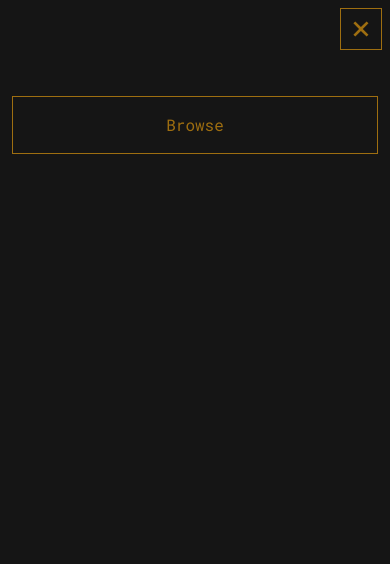
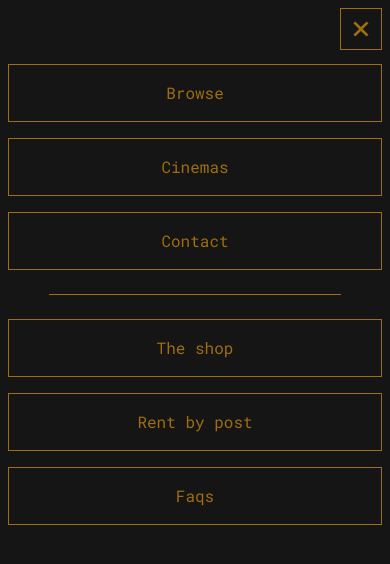
Before and after one commit to alec-hamilton/flicks-frontend, a Next.js app: page /components/Layout/Navbar/DesktopMenu in a window 390 px wide. Both pictures are taken after a click on the button 361 px from the left and 29 px from the top of the page. Shown: the top 564 px of the page. Built offline with nearby package versions, Linux system fonts and the light colour scheme.

Commit message:
feat: mobile links added and responsive

```diff
--- a/pages/components/Layout/Navbar/DesktopMenu.tsx
+++ b/pages/components/Layout/Navbar/DesktopMenu.tsx
@@ -1,58 +1,17 @@
-import { useOnClickOutside } from "@/hooks/useOnClickOutside";
-import Link from "next/link";
-import { useRef, useState } from "react";
-import { BiChevronDown, BiSearch } from "react-icons/bi";
+import NavDropDown from "./components/NavDropdown";
+import NavLink from "./components/NavLink";
+import NavSearchButton from "./components/NavSearchButton";
 
 const DesktopMenu = () => {
-  const [dropdownOpen, setDropdownOpen] = useState(false);
-  const dropdownRef = useRef(null);
-  const buttonRef = useRef(null);
-  useOnClickOutside(dropdownRef, buttonRef, () => setDropdownOpen(false));
-
   return (
     <div className="hidden mdx:flex ml-4 gap-2 justify-between w-full">
       <ul className="flex gap-2">
-        <li className="flex items-center border border-primary px-4">
-          <Link href="/browse">Browse</Link>
-        </li>
-        <li className="flex items-center border border-primary px-4">
-          <Link href="/cinemas">Cinemas</Link>
-        </li>
-        <li className="flex items-center border border-primary px-4">
-          <Link href="/contact">Contact</Link>
-        </li>
-        <li className="flex relative">
-          <button
-            type="button"
-            ref={buttonRef}
-            onClick={() => setDropdownOpen(!dropdownOpen)}
-            className="border border-primary"
-          >
-            <span className="flex items-center h-full">
-              <span className="px-4">About</span>
-              <span className="flex items-center border-l h-full px-1">
-                <BiChevronDown size="1.5rem" />
-              </span>
-            </span>
-          </button>
-          {dropdownOpen && (
-            <div
-              ref={dropdownRef}
-              className="absolute left-0 top-16 border border-primary p-4"
-            >
-              Dropdown content
-            </div>
-          )}
-        </li>
+        <NavLink to="Browse" />
+        <NavLink to="Cinemas" />
+        <NavLink to="Contact" />
+        <NavDropDown />
       </ul>
-      <button type="button" className="border border-primary px-4">
-        <span className="flex gap-4">
-          <span>
-            <BiSearch size="1.5rem" />
-          </span>
-          <span>Search</span>
-        </span>
-      </button>
+      <NavSearchButton />
     </div>
   );
 };
--- a/pages/components/Layout/Navbar/MobileMenu.tsx
+++ b/pages/components/Layout/Navbar/MobileMenu.tsx
@@ -1,13 +1,50 @@
+import MobileMenuLink from "./components/MobileMenuLink";
+
 type MobileMenuProps = {
   open: boolean;
+  setOpen: (open: boolean) => void;
 };
 
-const MobileMenu = ({ open }: MobileMenuProps) => {
+const MobileMenu = ({ open, setOpen }: MobileMenuProps) => {
+  const regularLinks = [
+    { title: "Browse", url: "/browse" },
+    { title: "Cinemas", url: "/cinemas" },
+    { title: "Contact", url: "/contact" },
+  ];
+
+  const aboutLinks = [
+    { title: "The shop", url: "/about/the-shop" },
+    { title: "Rent by post", url: "/about/rent-by-post" },
+    { title: "Faqs", url: "/about/faqs" },
+  ];
+
   return open ? (
-    <div className="flex flex-col fixed inset-0 bg-black">
-      <button className="flex border border-primary items-center justify-center mx-3 mt-24 p-4">
-        Browse
-      </button>
+    <div className="flex flex-col fixed inset-0 sm:left-2/4 xs:border-l xs:border-primary bg-black gap-4 mdx:hidden">
+      <ul className="mt-16 xs:mt-20 m-2 xs:m-3 flex flex-col gap-4">
+        {regularLinks.map(({ title, url }, index) => {
+          return (
+            <MobileMenuLink
+              title={title}
+              url={url}
+              setOpen={setOpen}
+              key={index}
+            />
+          );
+        })}
+      </ul>
+      <hr className="bt border-primary w-9/12 mx-auto" />
+      <ul className="flex m-2 xs:m-3 flex-col gap-4">
+        {aboutLinks.map(({ title, url }, index) => {
+          return (
+            <MobileMenuLink
+              title={title}
+              url={url}
+              setOpen={setOpen}
+              key={index}
+            />
+          );
+        })}
+      </ul>
     </div>
   ) : (
     <></>
--- a/pages/components/Layout/Navbar/MobileNav.tsx
+++ b/pages/components/Layout/Navbar/MobileNav.tsx
@@ -34,7 +34,7 @@ const MobileNav = () => {
           </span>
         </button>
       </div>
-      <MobileMenu open={open} />
+      <MobileMenu open={open} setOpen={setOpen} />
     </>
   );
 };
--- a/pages/components/Layout/Navbar/Navbar.tsx
+++ b/pages/components/Layout/Navbar/Navbar.tsx
@@ -4,7 +4,7 @@ import DesktopMenu from "./DesktopMenu";
 
 const Navbar = () => {
   return (
-    <nav className="flex justify-between m-2 md:m-3 mdx:justify-start">
+    <nav className="flex justify-between m-2 xs:m-3 mdx:justify-start">
       <NavLogo />
       <DesktopMenu />
       <MobileNav />
--- /dev/null
+++ b/pages/components/Layout/Navbar/components/MobileMenuLink.tsx
@@ -0,0 +1,23 @@
+import Link from "next/link";
+
+type MobileMenuLinkProps = {
+  title: string;
+  url: string;
+  setOpen: (open: boolean) => void;
+};
+
+const MobileMenuLink = ({ title, url, setOpen }: MobileMenuLinkProps) => {
+  return (
+    <li className="flex border border-primary items-center justify-center">
+      <Link
+        href={url}
+        onClick={() => setOpen(false)}
+        className="flex p-4 w-full items-center justify-center"
+      >
+        {title}
+      </Link>
+    </li>
+  );
+};
+
+export default MobileMenuLink;
--- /dev/null
+++ b/pages/components/Layout/Navbar/components/NavDropdown.tsx
@@ -0,0 +1,38 @@
+import { useRef, useState } from "react";
+import { BiChevronDown } from "react-icons/bi";
+import { useOnClickOutside } from "@/hooks/useOnClickOutside";
+
+const NavDropDown = () => {
+  const [dropdownOpen, setDropdownOpen] = useState(false);
+  const dropdownRef = useRef(null);
+  const buttonRef = useRef(null);
+  useOnClickOutside(dropdownRef, buttonRef, () => setDropdownOpen(false));
+
+  return (
+    <li className="flex relative">
+      <button
+        type="button"
+        ref={buttonRef}
+        onClick={() => setDropdownOpen(!dropdownOpen)}
+        className="border border-primary"
+      >
+        <span className="flex items-center h-full">
+          <span className="px-4">About</span>
+          <span className="flex items-center border-l h-full px-1">
+            <BiChevronDown size="1.5rem" />
+          </span>
+        </span>
+      </button>
+      {dropdownOpen && (
+        <div
+          ref={dropdownRef}
+          className="absolute left-0 top-16 border border-primary p-4"
+        >
+          Dropdown content
+        </div>
+      )}
+    </li>
+  );
+};
+
+export default NavDropDown;
--- /dev/null
+++ b/pages/components/Layout/Navbar/components/NavLink.tsx
@@ -0,0 +1,20 @@
+import Link from "next/link";
+
+type NavLinkProps = {
+  to: string;
+};
+
+const NavLink = ({ to }: NavLinkProps) => {
+  return (
+    <li className="flex items-center border border-primary">
+      <Link
+        href={`/${to.toLowerCase()}`}
+        className="px-4 flex items-center justify-center h-full"
+      >
+        {to}
+      </Link>
+    </li>
+  );
+};
+
+export default NavLink;
--- /dev/null
+++ b/pages/components/Layout/Navbar/components/NavSearchButton.tsx
@@ -0,0 +1,16 @@
+import { BiSearch } from "react-icons/bi";
+
+const NavSearchButton = () => {
+  return (
+    <button type="button" className="border border-primary px-4">
+      <span className="flex gap-4">
+        <span>
+          <BiSearch size="1.5rem" />
+        </span>
+        <span>Search</span>
+      </span>
+    </button>
+  );
+};
+
+export default NavSearchButton;
```
